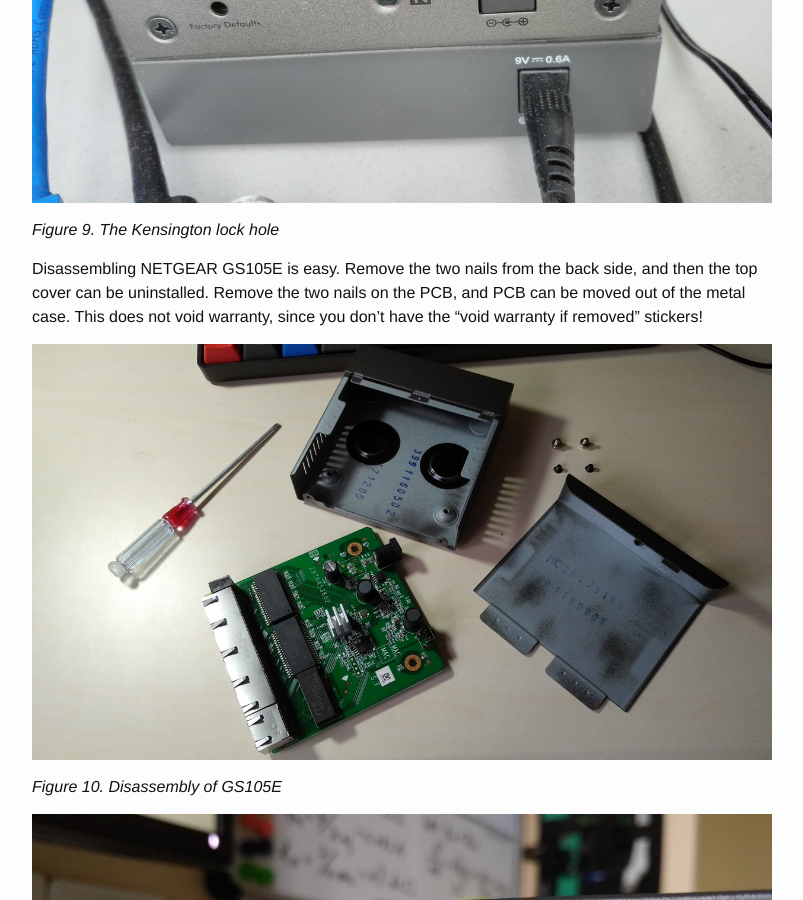
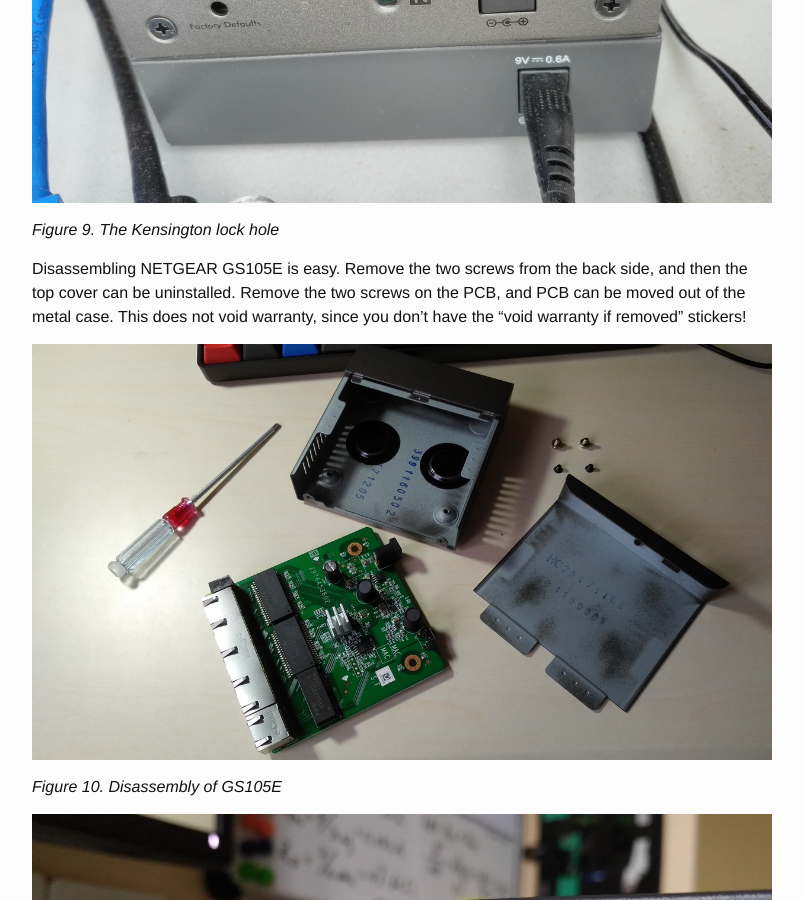
Before and after one commit to lmy441900/lmy441900.github.io, a Jekyll site: the page built from _posts/2019-02-16-netgear-gs105e-review.md, in a window 1280 px wide and 900 px high, scrolled down 5788 px. Shown: the whole window, without its empty margins (238-1041 px from the left). Built offline with Jekyll 4.4.1, drawn with Linux system fonts in a browser that asks for light colours; some of the changed text lies outside the part shown.

Commit message:
netgear-gs105e-review: change nail to screw
Thanks salted fish!

```diff
--- a/_posts/2019-02-16-netgear-gs105e-review.md
+++ b/_posts/2019-02-16-netgear-gs105e-review.md
@@ -59,7 +59,7 @@ There is also a Kensington hole for locking the switch physically.
 
 _Figure 9. The Kensington lock hole_
 
-Disassembling NETGEAR GS105E is easy. Remove the two nails from the back side, and then the top cover can be uninstalled. Remove the two nails on the PCB, and PCB can be moved out of the metal case. This does not void warranty, since you don't have the "void warranty if removed" stickers!
+Disassembling NETGEAR GS105E is easy. Remove the two screws from the back side, and then the top cover can be uninstalled. Remove the two screws on the PCB, and PCB can be moved out of the metal case. This does not void warranty, since you don't have the "void warranty if removed" stickers!
 
 ![Disassembly of GS105E](/assets/gs105e-review/gs105e-disassembly.jpg)
 
```
Also changed, not shown: other parts of _posts/2019-02-16-netgear-gs105e-review.md (+1 -1 lines).
